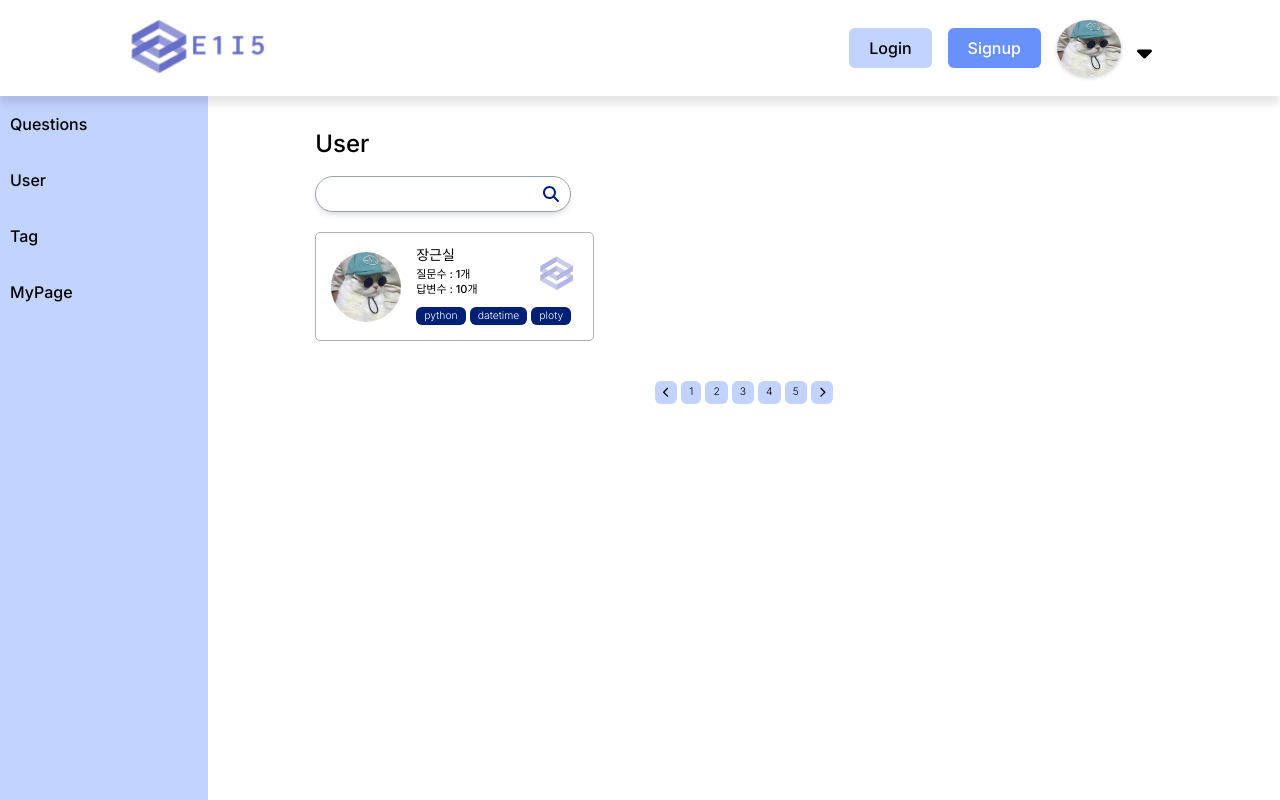
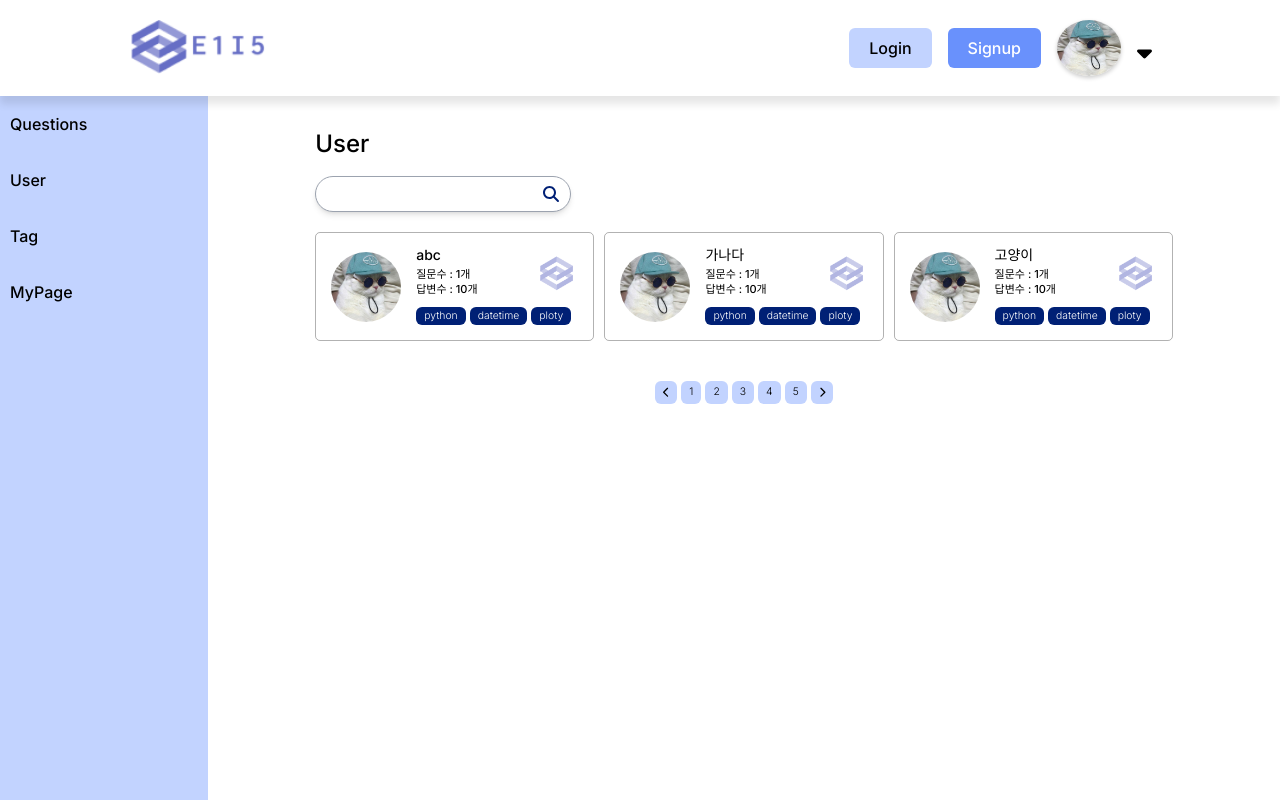
Before and after one commit to codestates-seb/seb44_pre_018, a React (Create React App) app: page /user in a window 1280 px wide. Shown: the top 800 px of the page. Built offline with nearby package versions, Linux system fonts and the light colour scheme.

Commit message:
test : axios 테스트

```diff
--- a/src/components/UserItem.js
+++ b/src/components/UserItem.js
@@ -58,15 +58,17 @@ const UserWrap = styled.ul`
   }
 `;
 
-const UserItem = () => {
+const UserItem = ({ users }) => {
   return (
     <UserWrap>
+      {users.map((user) => {
+        return (
           <li>
             <div className="userImgWrap">
               <img src={profile} alt="profile" className="profile-img" />
             </div>
             <div className="userInfo">
-          <p>장근실</p>
+              <p>{user.name}</p>
               <ol>
                 <li>질문수 : 1개</li>
                 <li>답변수 : 10개</li>
@@ -75,6 +77,8 @@ const UserItem = () => {
               <img src={logo} alt="profile" className="logoImg" />
             </div>
           </li>
+        );
+      })}
     </UserWrap>
   );
 };
--- a/src/pages/User.js
+++ b/src/pages/User.js
@@ -1,13 +1,28 @@
+import { useEffect, useState } from 'react';
 import SearchBar from '../components/SearchBar';
 import UserItem from '../components/UserItem';
 import Pagination from '../components/global/Pagination';
+import axios from 'axios';
 
 const User = () => {
+  const [users, setUsers] = useState([]);
+  const getUserData = async () => {
+    try {
+      const result = await axios.get('/data/member.json');
+      console.log(result.data);
+      setUsers(result.data.member);
+    } catch (err) {
+      console.log('err', err);
+    }
+  };
+  useEffect(() => {
+    getUserData();
+  }, []);
   return (
     <div className="inner">
       <h3 className="maintitle mb-4">User</h3>
       <SearchBar />
-      <UserItem />
+      <UserItem users={users} />
       <Pagination />
     </div>
   );
```
Lines whose indentation alone changed are shown as unchanged.
